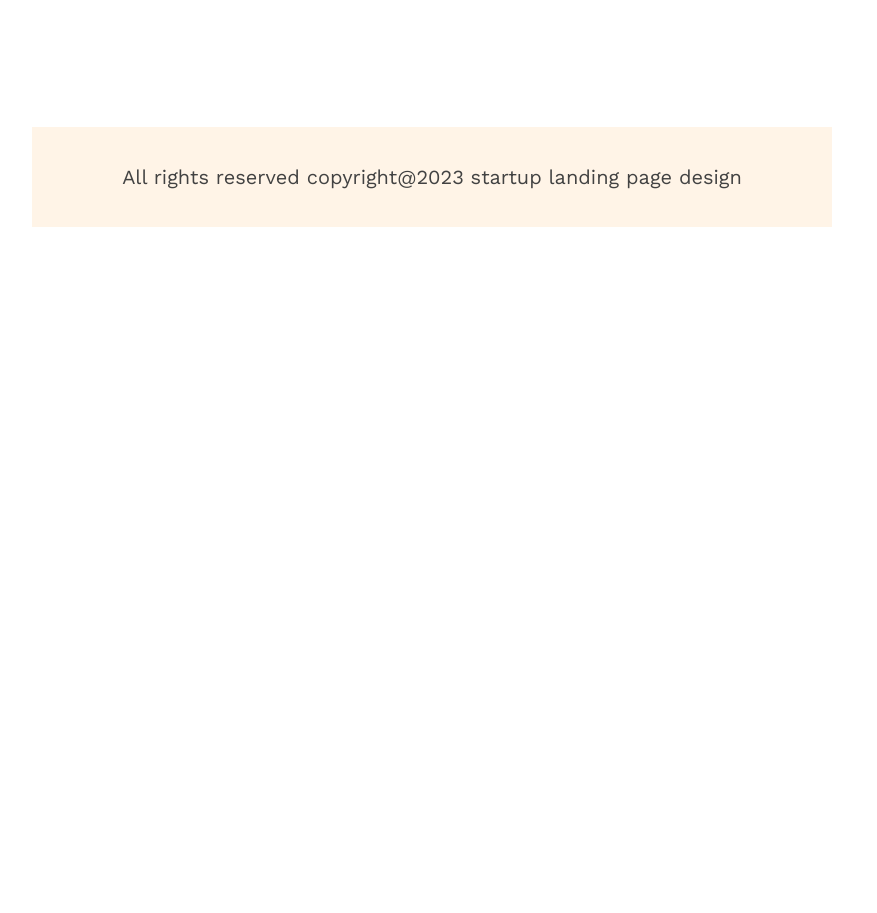
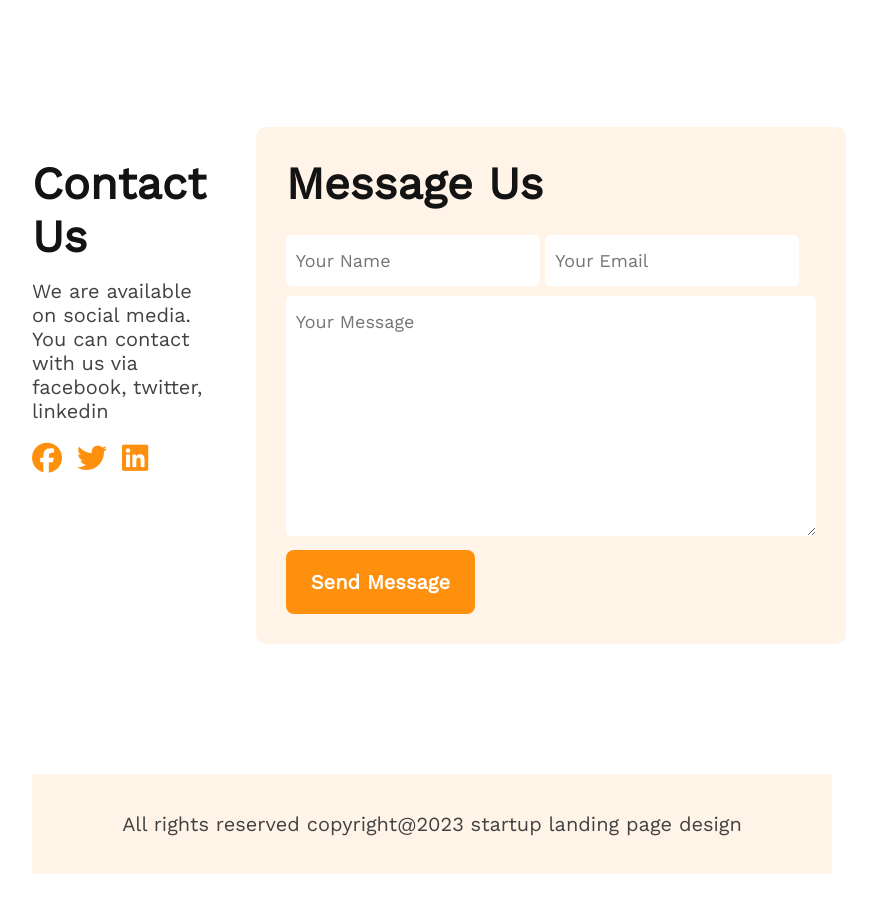
Before and after one commit to adittacse/g3-architects, a plain HTML site: page index.html in a window 1280 px wide. Shown: the part 4232-5145 px from the top of the page, without its empty margins (208-1085 px from the left). Before the commit the page ends 4659 px from the top, so only its background shows below. Drawn offline with nearby package versions, Linux system fonts and the light colour scheme.

Commit message:
custom section added

```diff
--- a/index.html
+++ b/index.html
@@ -8,6 +8,8 @@
     <title>G3 Architects</title>
     <!-- stylesheet -->
     <link rel="stylesheet" href="styles/style.css">
+    <!-- fontawesome -->
+    <script src="https://kit.fontawesome.com/1022f50e89.js" crossorigin="anonymous"></script>
 </head>
 <body>
     <!--header section started-->
@@ -54,8 +56,8 @@
             <!-- details features information section-->
             <div class="details-features-content">
                 <div class="details-features-content-top">
-                    <h2 class="section-header">Features you will love & enjoy</h2>
-                    <p class="paragraph">There are many variations of passages of Lorem Ipsum available,
+                    <h2>Features you will love & enjoy</h2>
+                    <p>There are many variations of passages of Lorem Ipsum available,
                         but the majority have suffered alteration in some form, by
                         injected humour, or randomised words which don't look even
                     </p>
@@ -143,6 +145,32 @@
             </div>
         </section>
 
+        <!-- contact section-->
+        <section>
+            <div class="contact-info">
+                <div class="contact-title">
+                    <h2>Contact Us</h2>
+                    <p>We are available on social media. You can contact with us via facebook, twitter, linkedin</p>
+                    <div class="social-icons">
+                        <ul>
+                            <li><i class="fa-brands fa-facebook"></i></li>
+                            <li><i class="fa-brands fa-twitter"></i></li>
+                            <li><i class="fa-brands fa-linkedin"></i></li>
+                        </ul>
+                    </div>
+                </div>
+                <div class="contact-form">
+                    <h2>Message Us</h2>
+                    <form>
+                        <input type="text" placeholder="Your Name" required/>
+                        <input type="email" placeholder="Your Email"/>
+                        <textarea cols="45" rows="10" placeholder="Your Message"></textarea>
+                        <button class="btn-primary">Send Message</button>
+                    </form>
+                </div>
+            </div>
+        </section>
+
         <!-- footer section -->
         <footer>
             <div class="copyright-info">
--- a/styles/style.css
+++ b/styles/style.css
@@ -29,7 +29,7 @@
     align-items: center;
 }
 
-.facts, .sponsor-images, footer {
+.facts, .sponsor-images, .contact-info, footer {
     padding-left: 240px;
     padding-right: 240px;
 }
@@ -164,7 +164,6 @@ nav ul li a {
 }
 
 .details-features-content-top h2 {
-    font-family: 'Work Sans';
     width: 65%;
     border-left: 5px solid #ff900e;
     padding-left: 20px;
@@ -308,11 +307,75 @@ nav ul li a {
     filter: grayscale(100%);
 }
 
+/* contact us styles */
+.contact-info {
+    margin-top: 130px;
+    margin-bottom: 130px;
+    display: grid;
+    grid-template-columns: repeat(2, 1fr);
+    grid-column-gap: 50px;
+    /*align-items: center;*/
+}
+
+.contact-title h2 {
+    padding-top: 30px;
+}
+
+.contact-title h2, .contact-form h2 {
+    font-weight: 700;
+    font-size: 45px;
+    color: #131313;
+}
+
+.contact-title p {
+    margin-top: 16px;
+    font-size: 20px;
+    color: #424242;
+}
+
+.social-icons {
+    margin-top: 20px;
+}
+
+.social-icons > ul {
+    display: flex;
+}
+.social-icons ul li {
+    list-style: none;
+    margin-right: 15px;
+}
+
+.social-icons ul li i {
+    font-size: 30px;
+    color: #FF900E;
+}
+
+.contact-form {
+    padding: 30px;
+    background-color: #fff4e7;
+    border-radius: 10px;
+}
+
+form {
+    margin-top: 25px;
+}
+
+form input, textarea {
+    padding: 15px 10px;
+    margin-bottom: 10px;
+    border: none;
+    border-radius: 5px;
+}
+
+form input[type="text"], input[type="email"], textarea {
+    font-size: 18px;
+}
+
 /* footer styles */
 footer {
     margin-top: 130px;
-    margin-bottom: 200px;
     border-radius: 8px;
+    padding-bottom: 100px;
 }
 
 .copyright-info {
```
